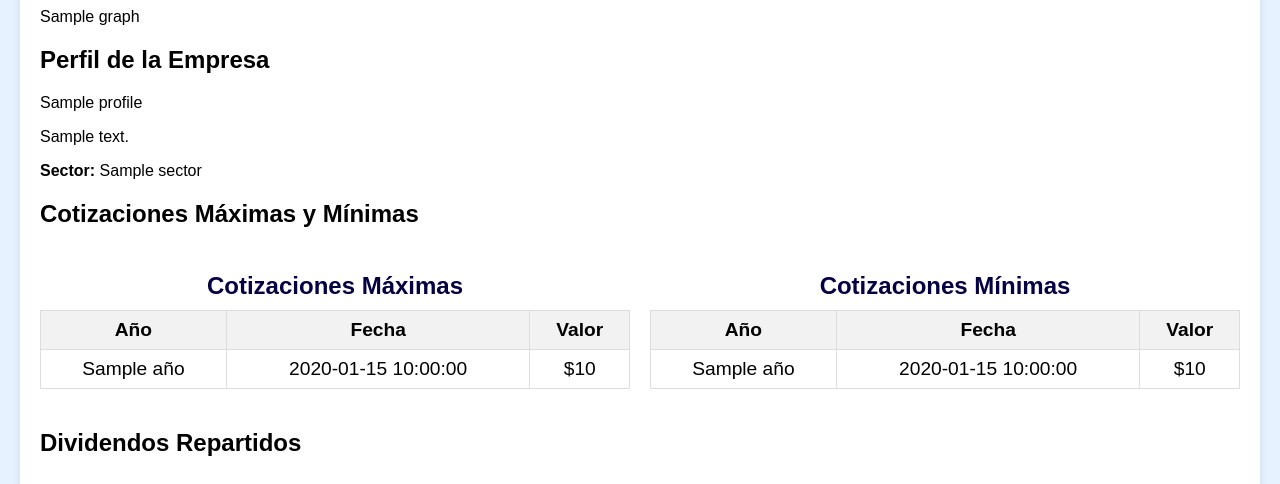
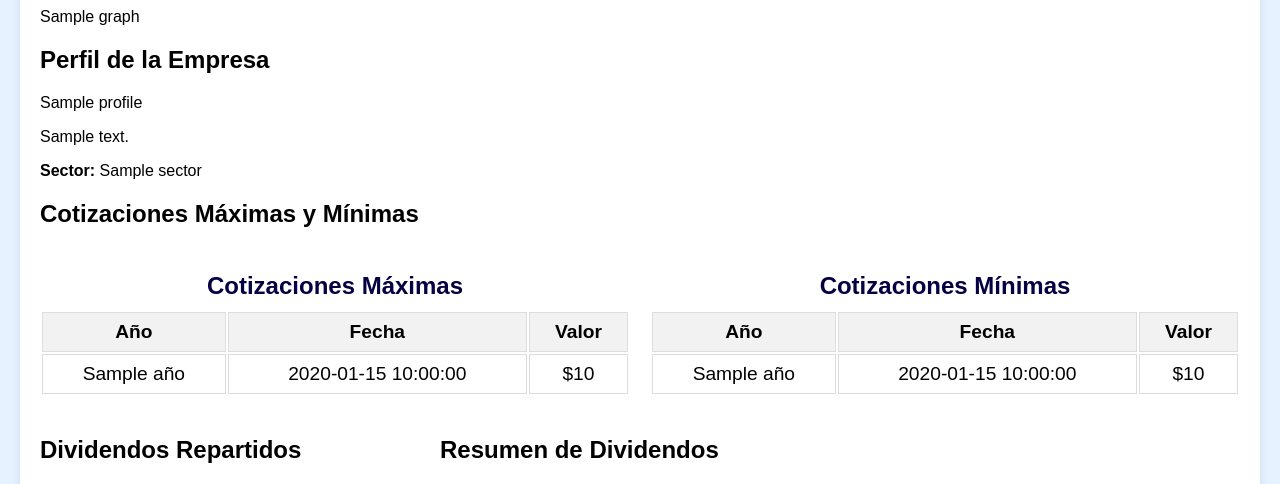
Before and after one commit to TRomMV/Reporte-Metrovalores, a Flask app: template templates/empresa.html in a window 1280 px wide. Shown: the part 452-936 px from the top of the page. Run offline with Flask 3, Linux system fonts and the light colour scheme; the template is opened without the code that fills it: most values are stand-ins (such as "Sample title", 1, 10 or a date in 2020).

Commit message:
incluir resumen dividendos

```diff
--- a/templates/empresa.html
+++ b/templates/empresa.html
@@ -13,7 +13,7 @@
             font-size: 1.2em;
             margin: 0 auto;
             text-align: center;
-            border-collapse: collapse;
+            border-collapse: collapse.
         }
         .cotizaciones th, .cotizaciones td {
             border: 1px solid #ddd;
@@ -21,7 +21,22 @@
         }
         .cotizaciones th {
             background-color: #f2f2f2;
-            color: black;
+            color: black.
+        }
+        .dividendos-section {
+            display: flex;
+            justify-content: space-between.
+            align-items: flex-start.
+        }
+        .dividendos-resumen {
+            flex: 1.
+            padding-left: 20px.
+        }
+        .dividendos-img {
+            max-width: 50%.
+        }
+        .card h2 {
+            text-align: center.
         }
     </style>
 </head>
@@ -120,13 +135,15 @@
                 </div>
 
                 <!-- Sección de Dividendos y Calculadora de Rendimientos -->
-                <div class="dashboard-section" style="display: flex; justify-content: space-between;">
+                <div class="dashboard-section dividendos-section">
                     {% if profile.Nombre not in ["BRIKAPITAL SA", "CONTINENTAL TIRE ANDINA S A", "INVERSANCARLOS"] %}
-                    <div class="card" style="flex: 1; margin-right: 10px;">
+                    <div class="card">
                         <h2>Dividendos Repartidos</h2>
                         <img src="/static/img/juntas_2024/{{ profile.Nombre }}.jpg" alt="Dividendos de {{ profile.Nombre }}" class="dividendos-img">
-                        <!-- Espacio para el resumen -->
-                        <p id="resumen-dividendos"></p>
+                    </div>
+                    <div class="card dividendos-resumen">
+                        <h2>Resumen de Dividendos</h2>
+                        <p>{{ obtener_resumen_dividendos(profile.Nombre)|safe }}</p>
                     </div>
                     {% endif %}
                 </div>
@@ -138,5 +155,15 @@
             </section>
         </div>
     </main>
+    <script>
+        // Incluir el resumen de dividendos desde data/resumen_dividendos.py
+        async function fetchResumenDividendos(company) {
+            const response = await fetch(`/data/resumen_dividendos?company=${company}`);
+            const data = await response.text();
+            document.getElementById('resumen-dividendos').innerHTML = data;
+        }
+
+        fetchResumenDividendos("{{ profile.Nombre }}");
+    </script>
 </body>
 </html>
```
Also changed, not shown: data/resumen_dividendos.py (added, +16 -0 lines).
